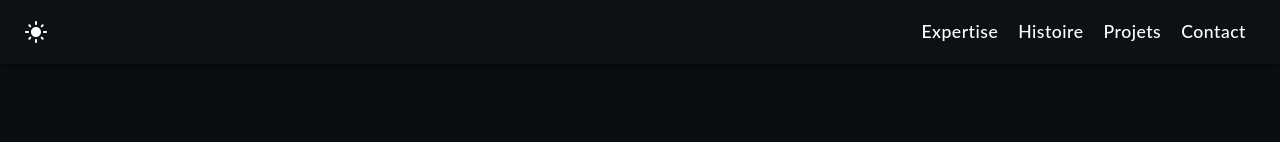
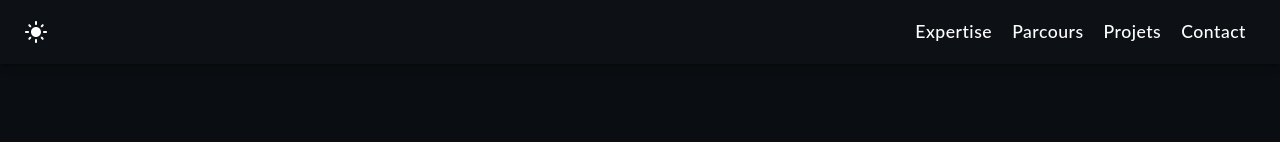
Before and after one commit to matthieukoroma/website, a React (Create React App) app: page / in a window 1280 px wide. Shown: the top 142 px of the page. Built offline with nearby package versions, Linux system fonts and the light colour scheme.

Commit message:
add ones

```diff
--- a/src/components/Navigation.tsx
+++ b/src/components/Navigation.tsx
@@ -17,7 +17,7 @@ import MenuIcon from '@mui/icons-material/Menu';
 import Toolbar from '@mui/material/Toolbar';
 
 const drawerWidth = 240;
-const navItems = [['Expertise', 'expertise'], ['Histoire', 'History'], ['Projets', 'projects'], ['Contact', 'contact']];
+const navItems = [['Expertise', 'expertise'], ['Parcours', 'history'], ['Projets', 'projects'], ['Contact', 'contact']];
 
 function Navigation({parentToChild, modeChange}: any) {
 
--- a/src/components/Project.tsx
+++ b/src/components/Project.tsx
@@ -33,7 +33,7 @@ function Project() {
             </div>
             <div className="project">
                 <a href="https://www.giga.uliege.be/cms/c_12409181/fr/entendre-des-mots-relaxants-dans-son-sommeil-ralentit-le-rythme-cardiaque" target="_blank" rel="noreferrer"><img src={mock04} className="zoom" alt="thumbnail" width="100%"/></a>
-                <a href="https://www.giga.uliege.be/cms/c_12409181/fr/entendre-des-mots-relaxants-dans-son-sommeil-ralentit-le-rythme-cardiaque" target="_blank" rel="noreferrer"><h2>Relaxation cardiaque</h2></a>
+                <a href="https://www.giga.uliege.be/cms/c_12409181/fr/entendre-des-mots-relaxants-dans-son-sommeil-ralentit-le-rythme-cardiaque" target="_blank" rel="noreferrer"><h2>Relaxation Cardiaque</h2></a>
                 <p>Travaux de recherches sur les réponses cardiaques aux stimulations auditives durant le sommeil.</p>
             </div>
             <div className="project">
```
Also changed, not shown: 22 other files (tests, documents, lock files or other folders).
